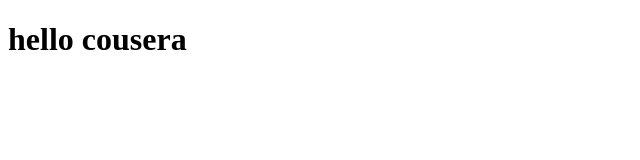
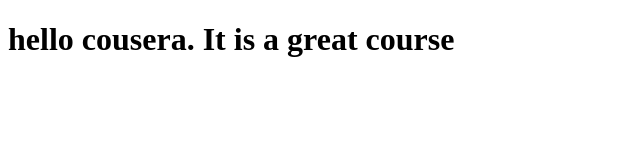
Before and after one commit to Moeed-T/coursera-test, a plain HTML site: page site/index.html in a window 1280 px wide. Shown: the whole page, without its empty margins (0-640 px from the left). Drawn offline with Linux system fonts and the light colour scheme.

Commit message:
small addition

```diff
--- a/site/index.html
+++ b/site/index.html
@@ -6,7 +6,7 @@
 </head>
 
 <body>
-	<h1>hello cousera</h1>
+	<h1>hello cousera. It is a great course</h1>
 
 </body>
 </html>
```
